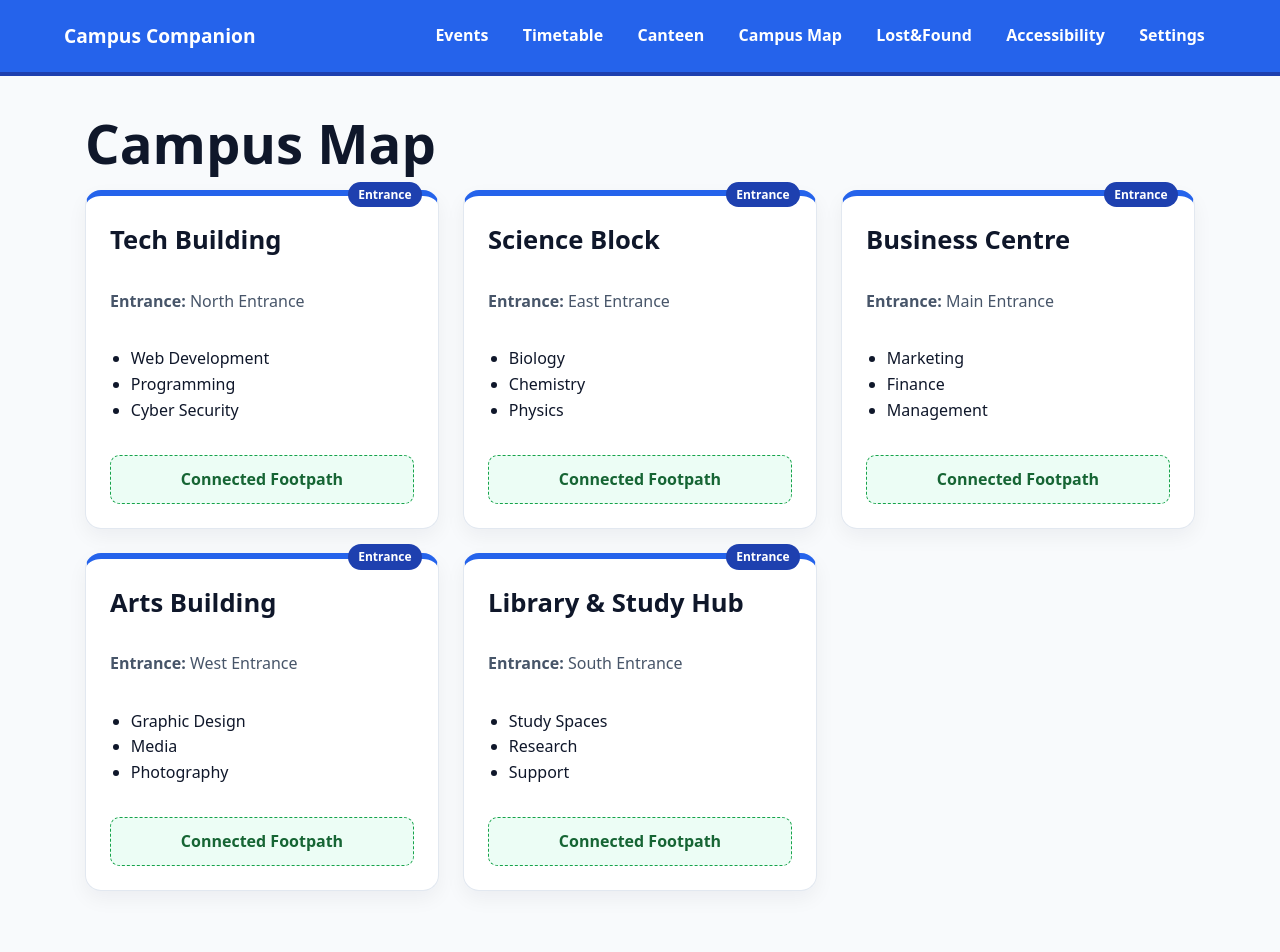
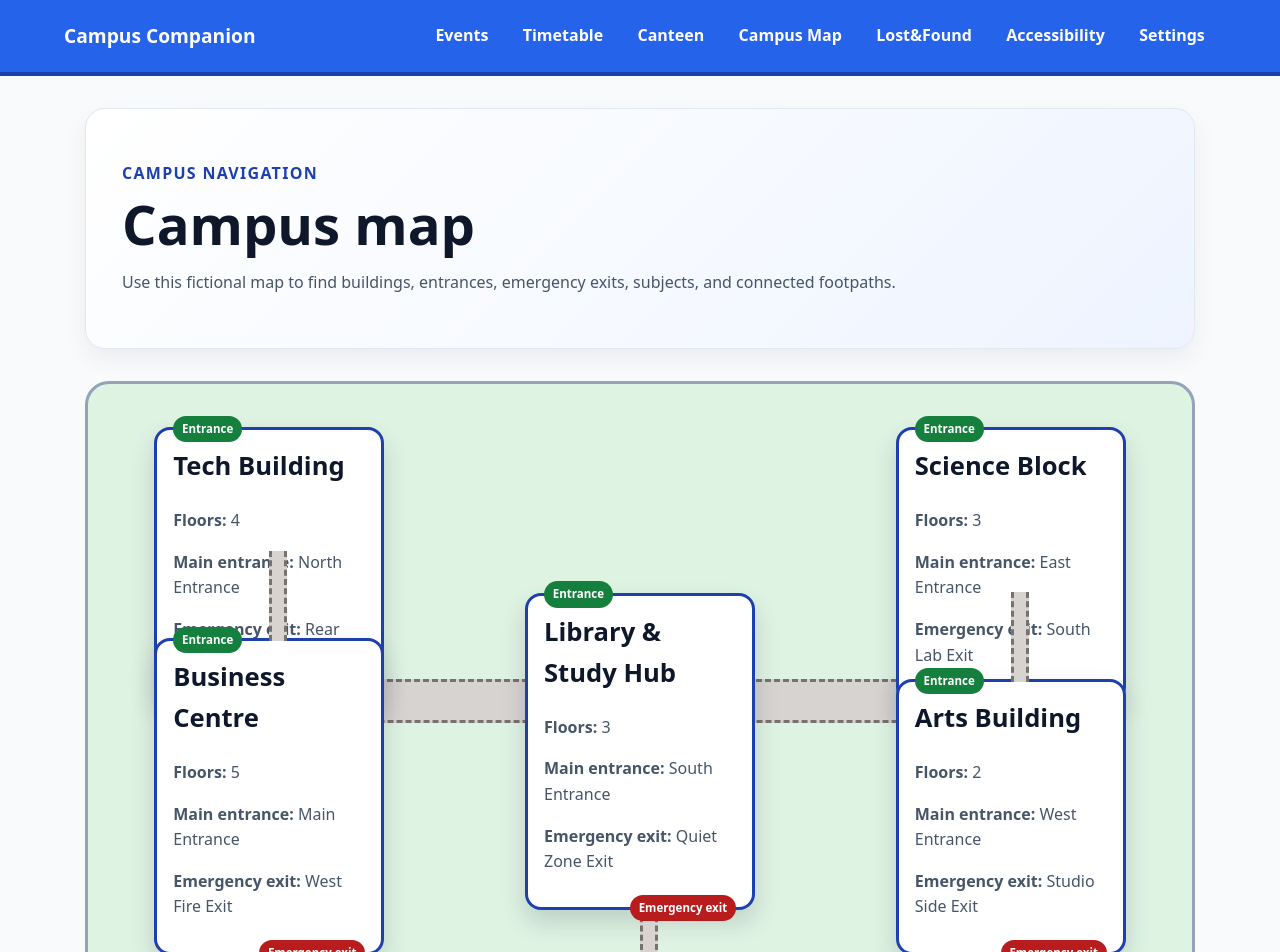
Before and after one commit to Jakemcmahon578/Enterprise-CA3, a Next.js app in the folder campus-companion/: page /map in a window 1280 px wide. Shown: the top 952 px of the page. Before the commit the page ends 923 px from the top, so only its background shows below. Built offline with nearby package versions, Linux system fonts and the light colour scheme.

Commit message:
changed code

```diff
--- a/campus-companion/app/globals.css
+++ b/campus-companion/app/globals.css
@@ -408,3 +408,213 @@ hr {
   color: white;
   margin: 0.3rem 0;
 }
+/* IMPROVED CAMPUS MAP */
+
+.mapCanvas {
+  position: relative;
+  min-height: 620px;
+  background: #dff3e3;
+  border: 3px solid #94a3b8;
+  border-radius: 1.5rem;
+  padding: 1rem;
+  overflow: hidden;
+  margin-bottom: 2rem;
+}
+
+.mainPath {
+  position: absolute;
+  left: 8%;
+  right: 8%;
+  top: 48%;
+  height: 44px;
+  background: #d6d3d1;
+  border: 3px dashed #78716c;
+  border-radius: 999px;
+  display: flex;
+  align-items: center;
+  justify-content: center;
+  font-weight: 900;
+  color: #292524;
+  z-index: 1;
+}
+
+.building {
+  position: absolute;
+  width: 230px;
+  min-height: 150px;
+  background: white;
+  border: 3px solid #1e40af;
+  border-radius: 1rem;
+  padding: 1rem;
+  z-index: 2;
+  box-shadow: 0 12px 25px rgba(15, 23, 42, 0.16);
+}
+
+.building::after {
+  content: "";
+  position: absolute;
+  width: 18px;
+  height: 90px;
+  background: #d6d3d1;
+  border-left: 3px dashed #78716c;
+  border-right: 3px dashed #78716c;
+  z-index: -1;
+}
+
+.techBuilding {
+  top: 7%;
+  left: 6%;
+}
+
+.techBuilding::after {
+  left: 50%;
+  top: 100%;
+}
+
+.scienceBuilding {
+  top: 7%;
+  right: 6%;
+}
+
+.scienceBuilding::after {
+  left: 50%;
+  top: 100%;
+}
+
+.businessBuilding {
+  bottom: 7%;
+  left: 6%;
+}
+
+.businessBuilding::after {
+  left: 50%;
+  bottom: 100%;
+}
+
+.artsBuilding {
+  bottom: 7%;
+  right: 6%;
+}
+
+.artsBuilding::after {
+  left: 50%;
+  bottom: 100%;
+}
+
+.libraryBuilding {
+  top: 34%;
+  left: 50%;
+  transform: translateX(-50%);
+}
+
+.libraryBuilding::after {
+  left: 50%;
+  top: 100%;
+  height: 80px;
+}
+
+.entranceSign,
+.exitSign {
+  position: absolute;
+  font-size: 0.72rem;
+  font-weight: 900;
+  border-radius: 999px;
+  padding: 0.25rem 0.55rem;
+}
+
+.entranceSign {
+  top: -0.9rem;
+  left: 1rem;
+  background: #15803d;
+  color: white;
+}
+
+.exitSign {
+  bottom: -0.9rem;
+  right: 1rem;
+  background: #b91c1c;
+  color: white;
+}
+
+/* SETTINGS PAGE */
+
+.settingsGrid {
+  display: grid;
+  grid-template-columns: minmax(280px, 1fr) minmax(280px, 1fr);
+  gap: 1.5rem;
+}
+
+.settingsPreview {
+  border: 2px solid var(--border);
+  border-radius: 1rem;
+  padding: 1.5rem;
+  background: white;
+  color: #0f172a;
+}
+
+.settingsPreview.dark {
+  background: #0f172a;
+  color: white;
+}
+
+.settingsPreview.dark p {
+  color: #e2e8f0;
+}
+
+.settingsPreview.contrast {
+  background: #000;
+  color: #fff;
+  border-color: #fff;
+}
+
+.settingsPreview.contrast p {
+  color: #fff;
+}
+
+.settingsPreview.large {
+  font-size: 1.2rem;
+}
+
+.settingsPreview.extraLarge {
+  font-size: 1.4rem;
+}
+
+.settingsPreview.green .button {
+  background: #15803d;
+}
+
+.settingsPreview.purple .button {
+  background: #7e22ce;
+}
+
+.settingsPreview.orange .button {
+  background: #c2410c;
+}
+
+@media (max-width: 800px) {
+  .mapCanvas {
+    min-height: auto;
+    display: grid;
+    gap: 1rem;
+  }
+
+  .mainPath,
+  .building,
+  .building::after {
+    position: static;
+    transform: none;
+  }
+
+  .mainPath {
+    height: auto;
+    padding: 1rem;
+  }
+
+  .building {
+    width: 100%;
+  }
+
+  .settingsGrid {
+    grid-template-columns: 1fr;
+  }
+}
--- a/campus-companion/app/map/page.tsx
+++ b/campus-companion/app/map/page.tsx
@@ -1,52 +1,113 @@
-export default function CampusMapPage() {
 const buildings = [
   {
+    id: "tech",
     name: "Tech Building",
     subjects: ["Web Development", "Programming", "Cyber Security"],
-      entrance: "North Entrance"
+    entrance: "North Entrance",
+    emergencyExit: "Rear East Exit",
+    floors: 4,
+    className: "building techBuilding"
   },
   {
+    id: "science",
     name: "Science Block",
     subjects: ["Biology", "Chemistry", "Physics"],
-      entrance: "East Entrance"
+    entrance: "East Entrance",
+    emergencyExit: "South Lab Exit",
+    floors: 3,
+    className: "building scienceBuilding"
   },
   {
+    id: "business",
     name: "Business Centre",
     subjects: ["Marketing", "Finance", "Management"],
-      entrance: "Main Entrance"
+    entrance: "Main Entrance",
+    emergencyExit: "West Fire Exit",
+    floors: 5,
+    className: "building businessBuilding"
   },
   {
+    id: "arts",
     name: "Arts Building",
     subjects: ["Graphic Design", "Media", "Photography"],
-      entrance: "West Entrance"
+    entrance: "West Entrance",
+    emergencyExit: "Studio Side Exit",
+    floors: 2,
+    className: "building artsBuilding"
   },
   {
+    id: "library",
     name: "Library & Study Hub",
-      subjects: ["Study Spaces", "Research", "Support"],
-      entrance: "South Entrance"
+    subjects: ["Study Spaces", "Research", "Student Support"],
+    entrance: "South Entrance",
+    emergencyExit: "Quiet Zone Exit",
+    floors: 3,
+    className: "building libraryBuilding"
   }
 ];
 
+export default function CampusMapPage() {
   return (
     <main className="container">
-      <h1>Campus Map</h1>
+      <section className="hero">
+        <p className="eyebrow">Campus Navigation</p>
+        <h1>Campus map</h1>
+        <p>
+          Use this fictional map to find buildings, entrances, emergency exits,
+          subjects, and connected footpaths.
+        </p>
+      </section>
 
-      <div className="mapGrid">
-        {buildings.map((b) => (
-          <div className="mapCard" key={b.name}>
-            <h2>{b.name}</h2>
-            <p><strong>Entrance:</strong> {b.entrance}</p>
+      <section className="mapCanvas" aria-label="Visual campus map">
+        <div className="mainPath">Main student footpath</div>
 
+        {buildings.map((building) => (
+          <article className={building.className} key={building.id}>
+            <span className="entranceSign">Entrance</span>
+            <span className="exitSign">Emergency exit</span>
+
+            <h2>{building.name}</h2>
+            <p>
+              <strong>Floors:</strong> {building.floors}
+            </p>
+            <p>
+              <strong>Main entrance:</strong> {building.entrance}
+            </p>
+            <p>
+              <strong>Emergency exit:</strong> {building.emergencyExit}
+            </p>
+          </article>
+        ))}
+      </section>
+
+      <section aria-labelledby="building-details-heading">
+        <h2 id="building-details-heading">Building details</h2>
+
+        <div className="eventGrid">
+          {buildings.map((building) => (
+            <article className="card" key={building.name}>
+              <h3>{building.name}</h3>
+              <p>
+                <strong>Floors:</strong> {building.floors}
+              </p>
+              <p>
+                <strong>Entrance:</strong> {building.entrance}
+              </p>
+              <p>
+                <strong>Emergency exit:</strong> {building.emergencyExit}
+              </p>
+              <p>
+                <strong>Subjects:</strong>
+              </p>
               <ul>
-              {b.subjects.map((s) => (
-                <li key={s}>{s}</li>
+                {building.subjects.map((subject) => (
+                  <li key={subject}>{subject}</li>
                 ))}
               </ul>
-
-            <div className="pathway">Connected Footpath</div>
-          </div>
+            </article>
           ))}
         </div>
+      </section>
     </main>
   );
 }
```
Also changed, not shown: campus-companion/app/lost&found/page.tsx (+86 -16 lines), campus-companion/app/settings/page.tsx (+61 -13 lines). Lines whose indentation alone changed are shown as unchanged.
